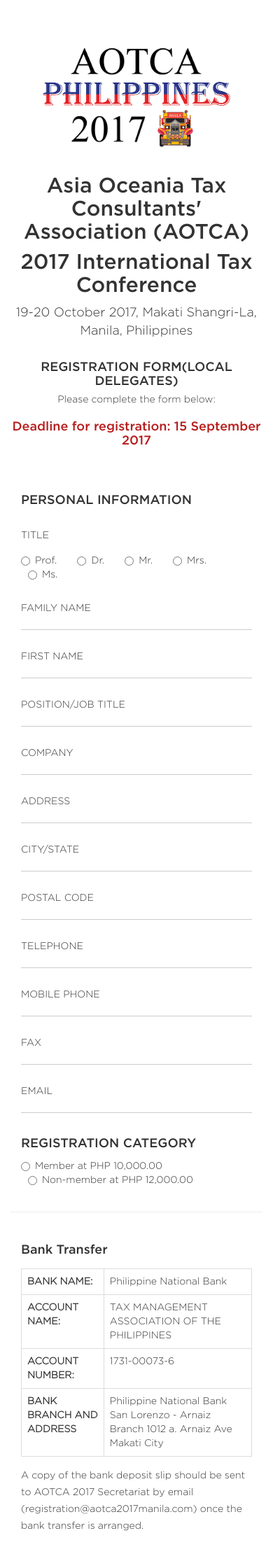
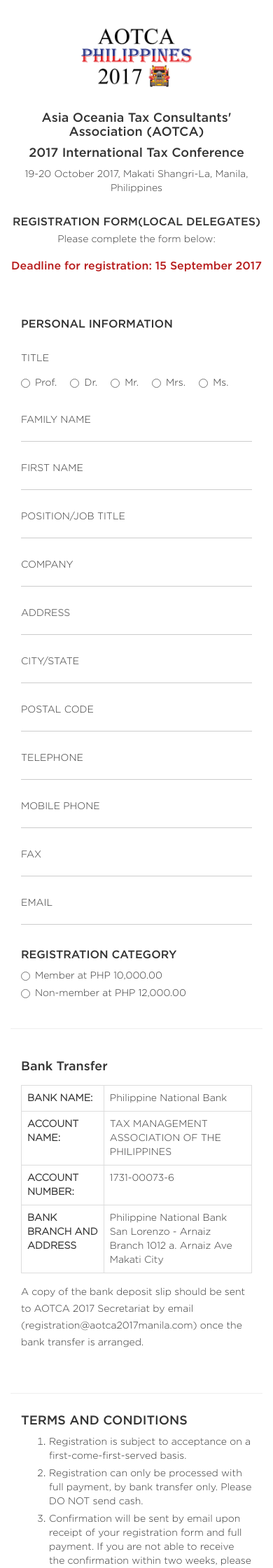
Before and after one commit to aotca2017/aoc2017local, a Jekyll site: the page built from index.html, in a window 390 px wide. Shown: the top 2240 px of the page at 70% size. Built offline with Jekyll 4.4.1, drawn with Linux system fonts in a browser that asks for light colours.

Commit message:
Update page responsiveness

```diff
--- a/_sass/home.sass
+++ b/_sass/home.sass
@@ -209,3 +209,53 @@
     margin: 20px auto
     color: white
     text-align: center
+
+
+@media (max-width: $screen-sm-max )
+  body
+    .brand-logo-section
+      .brand-logo
+        height: 120px
+
+    .header-section
+      .header-title
+        font-size: 24px
+      .header-address
+        font-size: 16px
+
+    .content-section
+      .header-section
+        font-size: 16px
+      .header-deadline
+        font-size: 16px
+
+
+      .form-item
+        .form-header
+          font-size: 16px
+
+@media (max-width: $screen-sm-max)
+  body
+    .brand-logo-section
+      .brand-logo
+        height: 100px
+
+    .header-section
+      .header-title
+        font-size: 20px
+      .header-address
+        font-size: 14px
+
+@media (max-width: $screen-xs-max)
+  body
+    margin-top: 30px
+
+    .header-section
+      .header-title
+        font-size: 18px
+
+    .content-section
+      .form-item
+        .radio-inline
+          margin-bottom: 5px
+          margin-left: 0 !important
```
